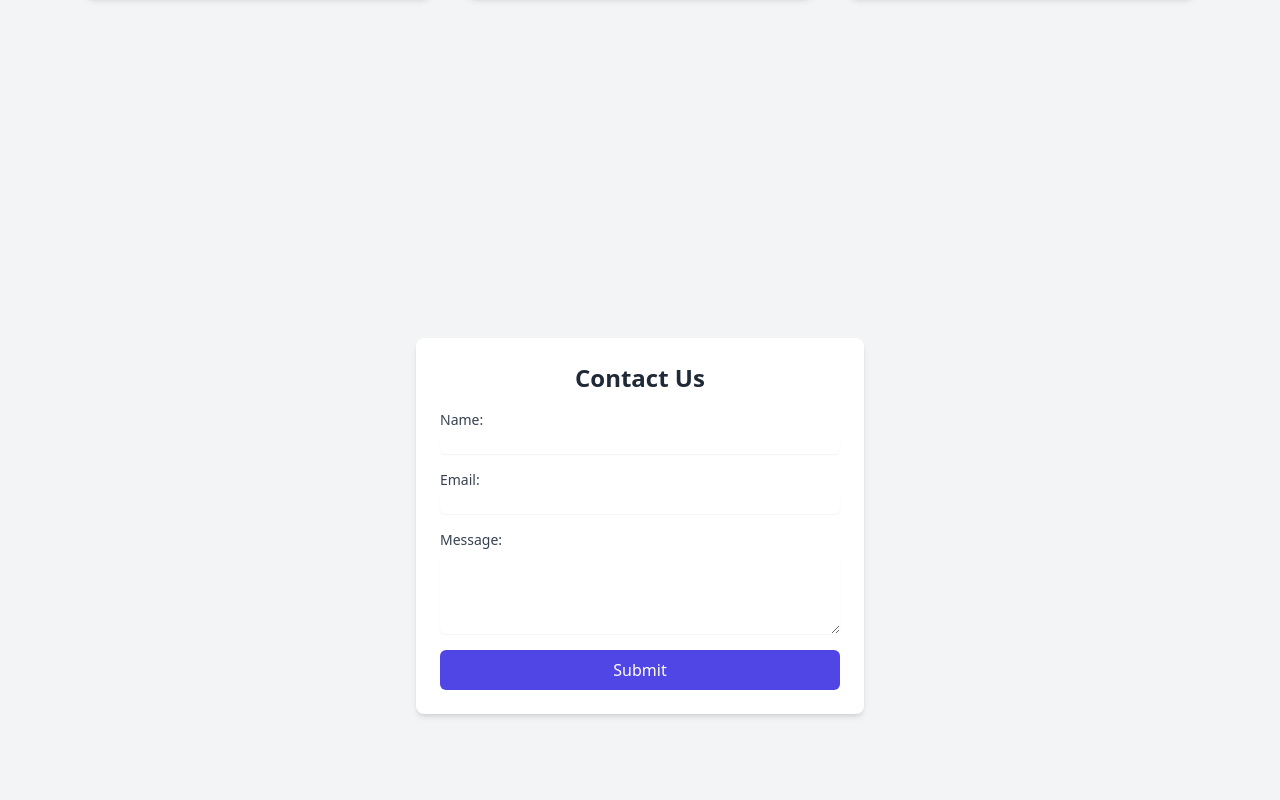
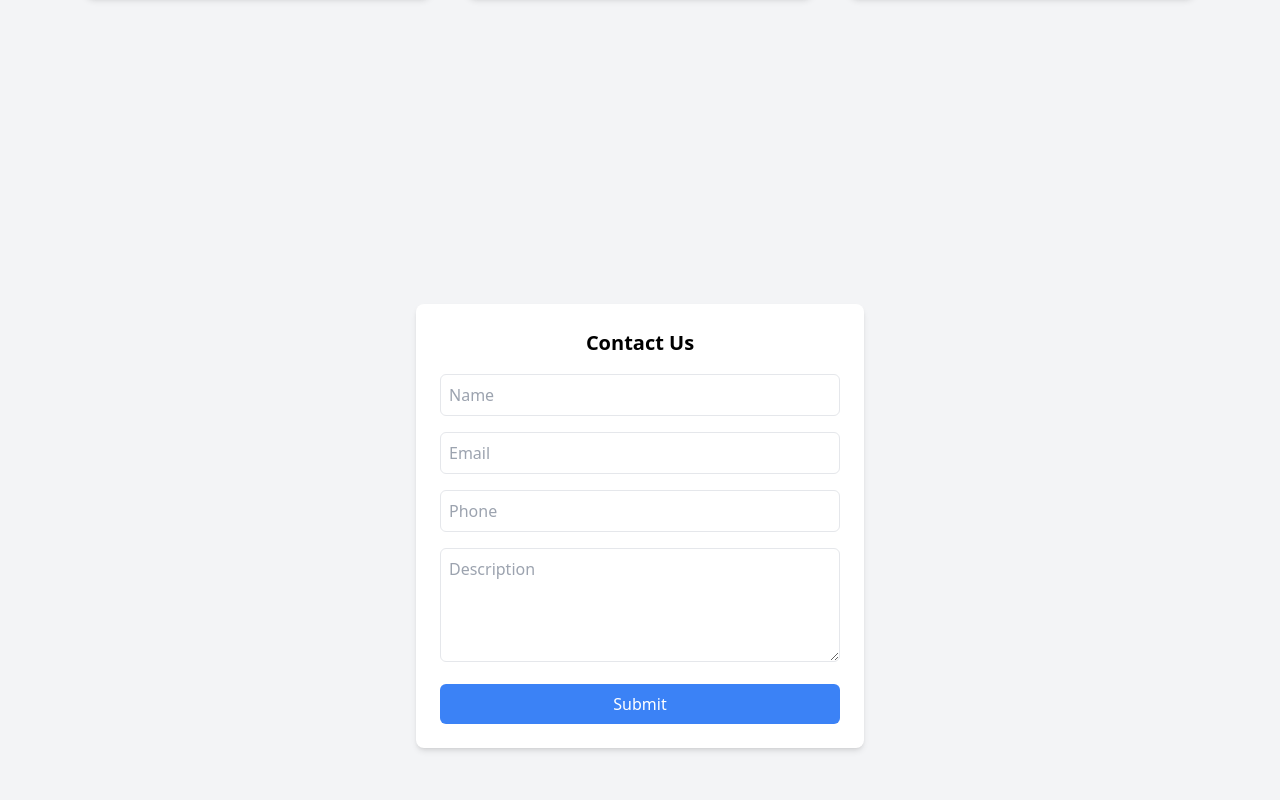
Before and after one commit to vikasrath/solocorp, a React (Vite) app in the folder frontend/: page / in a window 1280 px wide. Shown: the part 1860-2660 px from the top of the page. Built offline with nearby package versions, Linux system fonts and the light colour scheme.

Commit message:
email js working

```diff
--- a/frontend/src/App.jsx
+++ b/frontend/src/App.jsx
@@ -3,6 +3,7 @@ import { Navigate, Route, Routes } from "react-router-dom"
 import Layout from "./Layout/Layout"
 import DynamicPage from "./Pages/DynamicPage/DynamicPage"
 import NotFoundPage from "./Not Found/NotFound"
+import Contact from "./Pages/contact/Contact"
 
 function App() {
   return (
@@ -13,6 +14,7 @@ function App() {
           <Route path="/" element={<Home />} />
           <Route path="/:urlName" element={<DynamicPage />} />
         </Route>
+          <Route path="/contact" element={<Contact />} />
         <Route path="/notFound" element={<NotFoundPage />} />
         <Route path="*" element={<Navigate to="/notFound" />} />
 
--- a/frontend/src/Components/ContactForm/ContactForm.jsx
+++ b/frontend/src/Components/ContactForm/ContactForm.jsx
@@ -1,133 +1,65 @@
-
 import React, { useState } from 'react';
 import emailjs from '@emailjs/browser';
 
 const ContactForm = () => {
-  const [formData, setFormData] = useState({ name: '', email: '', message: '' });
-  const [responseMessage, setResponseMessage] = useState('');
+  const [formData, setFormData] = useState({ name: '', email: '', phone: '', description: '' });
 
-  const handleChange = (e) => {
-    setFormData({ ...formData, [e.target.name]: e.target.value });
+  const handleChange = (e) => setFormData({ ...formData, [e.target.name]: e.target.value });
+
+  const handleSubmit = (e) => {
+    e.preventDefault();
+
+    const serviceID = 'service_gc315z6';
+    const templateIDComp = 'template_n0x1zr6';
+    const publicKey = 'KC5Qork5L2fQfGYn5';
+    const templateIDCust = 'template_wohon47';
+
+    emailjs
+      .send(serviceID, templateIDComp, formData, publicKey)
+      .then((response) => {
+        console.log('Email sent successfully:', response.status, response.text);
+      })
+      .catch((error) => {
+        console.error('Failed to send email:', error);
+      });
+
+    emailjs
+      .send(serviceID, templateIDCust, formData, publicKey)
+      .then((response) => {
+        console.log('Email sent successfully:', response.status, response.text);
+      })
+      .catch((error) => {
+        console.error('Failed to send email:', error);
+      });
   };
 
-  const sendEmail = (params) => {
-
-    const serviceid = "service_mzhwv9h"
-    const templateid = "template_xi6pq7f"
-    const publicid = "KC5Qork5L2fQfGYn5"
-
-
-    // EmailJS service integration
-    emailjs.send(
-        serviceid,
-        templateid,
-        params,
-        {
-          publicKey :publicid,
-          limitRate:{
-            throttle : 5000
-          }
-        }
-
-      )
-      .then(
-        (result) => {
-          console.log('Email sent successfully', result.text);
-          setResponseMessage('Your message has been sent successfully!');
-        },
-        (error) => {
-          console.log('Error sending email', error.text);
-          setResponseMessage('Sorry, something went wrong. Please try again.');
-        }
-      );
-  };
-
-  const handleSubmit = (e)=>{
-    e.preventDefault();
-
-    const templateParams = {
-      to_name:"solocorp",
-      from_name:formData.name,
-      reply_to : formData.email,
-      message: formData.message,
-    }
-
-    sendEmail(templateParams);
-
-
-}
-
   return (
-    <div className="flex flex-col items-center justify-center min-h-screen bg-gray-100 p-4">
-      <div className="bg-white shadow-md rounded-lg w-full max-w-md p-6">
-        <h1 className="text-2xl font-semibold text-gray-800 text-center mb-4">
-          Contact Us
-        </h1>
-        <form onSubmit={handleSubmit} className="space-y-4">
-          <div>
-            <label
-              htmlFor="name"
-              className="block text-sm font-medium text-gray-700"
-            >
-              Name:
-            </label>
+    <div className="flex items-center justify-center min-h-screen bg-gray-100">
+      <form onSubmit={handleSubmit} className="bg-white shadow-md rounded-lg p-6 space-y-4 w-full max-w-md">
+        <h1 className="text-xl font-semibold text-center">Contact Us</h1>
+        {['name', 'email', 'phone'].map((field) => (
           <input
-              type="text"
-              id="name"
-              name="name"
-              value={formData.name}
+            key={field}
+            type={field === 'email' ? 'email' : 'text'}
+            name={field}
+            placeholder={field.charAt(0).toUpperCase() + field.slice(1)}
+            value={formData[field]}
             onChange={handleChange}
-              className="mt-1 block w-full rounded-md border-gray-300 shadow-sm focus:ring-indigo-500 focus:border-indigo-500 sm:text-sm"
+            className="w-full border rounded-md p-2"
             required
           />
-          </div>
-          <div>
-            <label
-              htmlFor="email"
-              className="block text-sm font-medium text-gray-700"
-            >
-              Email:
-            </label>
-            <input
-              type="email"
-              id="email"
-              name="email"
-              value={formData.email}
+        ))}
+        <textarea
+          name="description"
+          placeholder="Description"
+          value={formData.description}
           onChange={handleChange}
-              className="mt-1 block w-full rounded-md border-gray-300 shadow-sm focus:ring-indigo-500 focus:border-indigo-500 sm:text-sm"
+          className="w-full border rounded-md p-2"
+          rows="4"
           required
         />
-          </div>
-          <div>
-            <label
-              htmlFor="message"
-              className="block text-sm font-medium text-gray-700"
-            >
-              Message:
-            </label>
-            <textarea
-              id="message"
-              name="message"
-              value={formData.message}
-              onChange={handleChange}
-              rows="4"
-              className="mt-1 block w-full rounded-md border-gray-300 shadow-sm focus:ring-indigo-500 focus:border-indigo-500 sm:text-sm"
-              required
-            />
-          </div>
-          <button
-            type="submit"
-            className="w-full bg-indigo-600 text-white py-2 px-4 rounded-md hover:bg-indigo-700 transition"
-          >
-            Submit
-          </button>
+        <button type="submit" className="w-full bg-blue-500 text-white py-2 rounded-md">Submit</button>
       </form>
-        {responseMessage && (
-          <p className="mt-4 text-center text-sm text-gray-600">
-            {responseMessage}
-          </p>
-        )}
-      </div>
     </div>
   );
 };
--- a/frontend/src/Components/Footer/Footer.jsx
+++ b/frontend/src/Components/Footer/Footer.jsx
@@ -89,9 +89,7 @@ const Footer = () => {
                 <p className="text-sm flex  mb-2 text-gray-400 hover:text-gray-300 transition-colors duration-300">
                 <FaPhoneAlt className="mr-2" />+918700024042
                 </p>
-                <p className="text-sm flex mb-2 text-gray-400 hover:text-gray-300 transition-colors duration-300">
-                <FaPhoneAlt className="mr-2" /> +918700024042
-                </p>
+
                 <p className="text-sm  flex text-center items-center text-gray-400 hover:text-gray-300 transition-colors duration-300">
                 <FaEnvelope className="mr-2 text-gray-400" /> contactsolocorp@gmail.com
                 </p>
--- /dev/null
+++ b/frontend/src/Pages/contact/Contact.jsx
@@ -0,0 +1,68 @@
+import React from 'react';
+import { FaPhone, FaEnvelope, FaMapMarkerAlt } from 'react-icons/fa';
+import ContactForm from '../../Components/ContactForm/ContactForm';
+
+const Contact = () => {
+  return (
+    <div className="bg-gray-50 min-h-screen">
+      {/* Hero Section */}
+      <header className="relative w-full h-96 bg-cover bg-center" style={{ backgroundImage: "url('https://source.unsplash.com/1600x900/?corporate,office')" }}>
+        <div className="bg-black bg-opacity-50 w-full h-full flex items-center justify-center">
+          <h1 className="text-white text-5xl font-semibold">Contact Us</h1>
+        </div>
+      </header>
+
+      {/* Contact Information and Form Section */}
+      <div className="container mx-auto py-16 px-6">
+        <div className="flex flex-col lg:flex-row gap-12">
+          {/* Contact Cards */}
+          <div className="w-full lg:w-1/3 space-y-6">
+            <div className="bg-white shadow-xl rounded-lg p-6 hover:shadow-2xl transition-all duration-300">
+              <div className="flex items-center space-x-4">
+                <FaMapMarkerAlt className="text-blue-600 text-3xl" />
+                <div>
+                  <h3 className="text-xl font-semibold text-gray-800">Address</h3>
+                  <p className="text-gray-600">
+                    S.C.O shop Near Tej Kaur Hospital, Gidderbaha Circular Road, Muktsar, Punjab 152101
+                  </p>
+                </div>
+              </div>
+            </div>
+
+            <div className="bg-white shadow-xl rounded-lg p-6 hover:shadow-2xl transition-all duration-300">
+              <div className="flex items-center space-x-4">
+                <FaPhone className="text-blue-600 text-3xl" />
+                <div>
+                  <h3 className="text-xl font-semibold text-gray-800">Phone</h3>
+                  <p className="text-gray-600">
+                    <a href="tel:+918700024042" className="text-blue-500 hover:underline">+91 8700024042</a>
+                  </p>
+                </div>
+              </div>
+            </div>
+
+            <div className="bg-white shadow-xl rounded-lg p-6 hover:shadow-2xl transition-all duration-300">
+              <div className="flex items-center space-x-4">
+                <FaEnvelope className="text-blue-600 text-3xl" />
+                <div>
+                  <h3 className="text-xl font-semibold text-gray-800">Email</h3>
+                  <p className="text-gray-600">
+                    <a href="mailto:contactsolocorp@gmail.com" className="text-blue-500 hover:underline">contactsolocorp@gmail.com</a>
+                  </p>
+                </div>
+              </div>
+            </div>
+          </div>
+
+          {/* Contact Form */}
+          <div className="w-full lg:w-2/3 bg-white shadow-lg p-8 rounded-lg">
+            <h3 className="text-2xl font-semibold text-gray-800 mb-4">Send Us a Message</h3>
+            <ContactForm />
+          </div>
+        </div>
+      </div>
+    </div>
+  );
+};
+
+export default Contact;
```
Also changed, not shown: 1 other file (tests, documents, lock files or other folders). Lines whose indentation alone changed are shown as unchanged.
